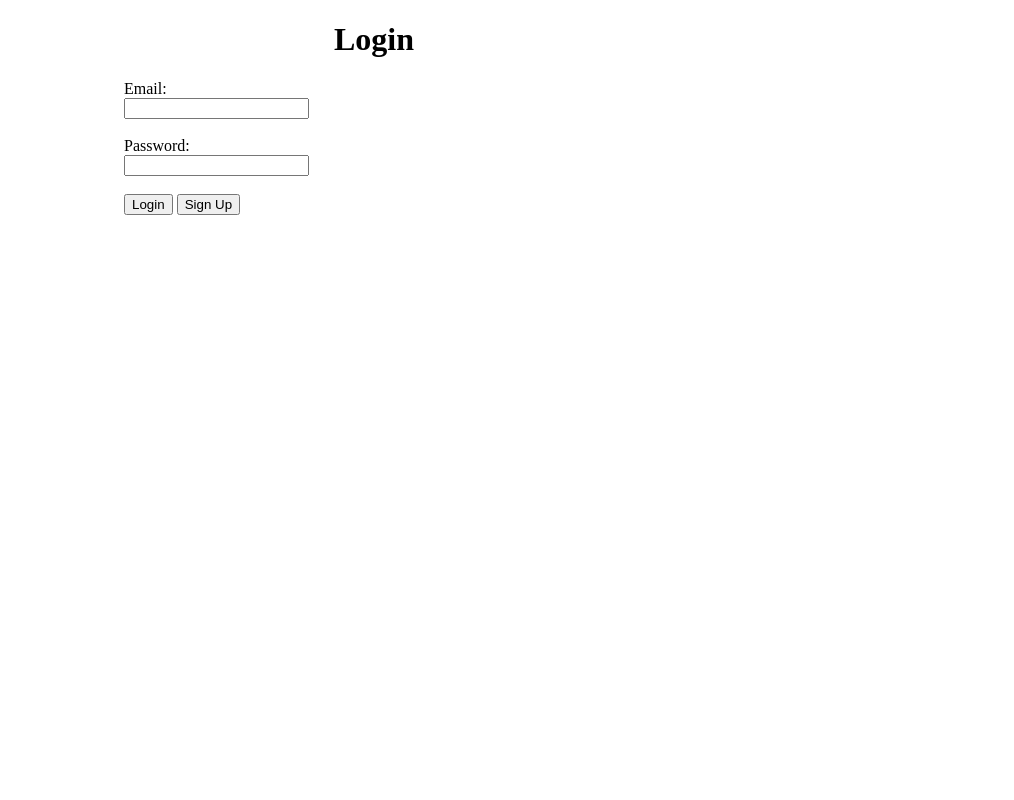
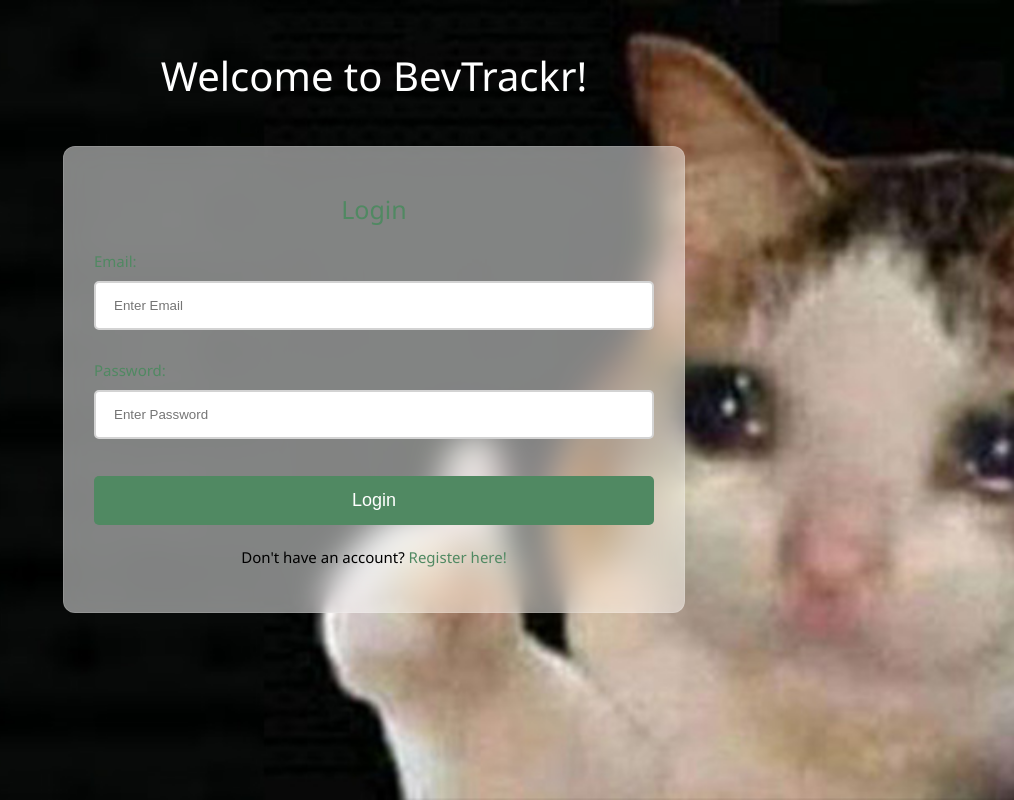
Before and after one commit to Vivian-Trieu/BevTrackr, a plain HTML site: page login.html in a window 1280 px wide. Shown: the whole page, without its empty margins (266-1280 px from the left). Drawn offline with Linux system fonts and the light colour scheme.

Commit message:
Spiffed up login page (temp)

```diff
--- a/login.css
+++ b/login.css
@@ -1,8 +1,94 @@
 h1 {
     text-align: center;
+    font: 40px 'Segoe UI';
+    color: white;
+    margin-top: 3rem;
 }
 
-.content {
-    max-width: 500px;
+body {
+    font-family: 'Segoe UI';
+    font-size: 15px;
+    background: url("golfcourse.jpg") no-repeat center center fixed;
+    background-size: cover;
+    /* Uncomment this and delete the two lines above to set the background color back to green
+    background: -webkit-linear-gradient(to right, #508962, #306a4a);
+    background: linear-gradient(to right, #508962, #306a4a);
+    */
+    color: #508962;
+}
+
+h3 {
+    text-align: center;
+    font-size: 25px;
+    font-weight:400;
+}
+
+input[type=email], input[type=password]{
+    width: 100%;
+    margin: 10px 0;
+    border-radius: 5px;
+    padding: 15px 18px;
+    box-sizing: border-box;
+    border: 2px solid lightgray;
+  }
+
+button {
+    background-color: #508962;
+    color: white;
+    padding: 14px 20px;
+    border-radius: 5px;
+    margin: 7px 0;
+    width: 100%;
+    font-size: 18px;
+    border: transparent;
+}
+
+button:hover {
+    opacity: 0.6;
+    cursor: pointer;
+}
+
+form{
+    width:35rem;
     margin: auto;
+    color: #508962;
+    backdrop-filter: blur(16px) saturate(180%);
+    -webkit-backdrop-filter: blur(16px) saturate(180%);
+    background-color: rgba(255, 255, 255, 0.507);
+    border-radius: 12px;
+    border: 1px solid rgba(255, 255, 255, 0.125);
+    padding: 20px 30px 30px 30px;
+
+}
+
+.headingsContainer{
+    text-align: center;
+}
+.content{
+    padding: 16px;
+}
+
+.register{
+    color: black;
+    text-align: center;
   }
+
+  .register a{
+    color: #508962;
+  }
+
+  .register a:link{
+    text-decoration: none;
+  }
+
+@media screen and (max-width: 600px) {
+    form{
+      width: 25rem;
+    }
+  }
+
+  @media screen and (max-width: 400px) {
+    form{
+      width: 20rem;
+    }
+  }
--- a/login.html
+++ b/login.html
@@ -12,18 +12,19 @@
 </head>
 
 <body>
+    <h1>Welcome to BevTrackr!</h1>
     <div class="content">
-    <h1>Login</h1>
         <form>
+            <h3>Login</h3>
             <label for="email">Email:</label><br>
-        <input type="email" id="email" required><br><br>
+            <input type="email" placeholder="Enter Email" id="email" required><br><br>
 
             <label for="password">Password:</label><br>
-        <input type="password" id="password" required><br><br>
+            <input type="password" placeholder="Enter Password" id="password" required><br><br>
 
             <button type="button" onclick="authenticateUser()">Login</button>
 
-        <button id="formButton">Sign Up</button>
+            <p class="register">Don't have an account?  <a href="https://forms.gle/j5V5jZhiV8tdroEG6">Register here!</a></p>
 
         </form>
     </div>
@@ -31,11 +32,6 @@
     <script src="firebase-config.js"></script>
     <script src="login.js"></script>
 </body>
-<script>
-    document.getElementById("formButton").addEventListener("click", function() {
-      window.location.href = "https://forms.gle/j5V5jZhiV8tdroEG6";
-    });
 
-  </script>
 
 </html>
```
Also changed, not shown: golfcourse.jpg (added). Lines whose indentation alone changed are shown as unchanged.
